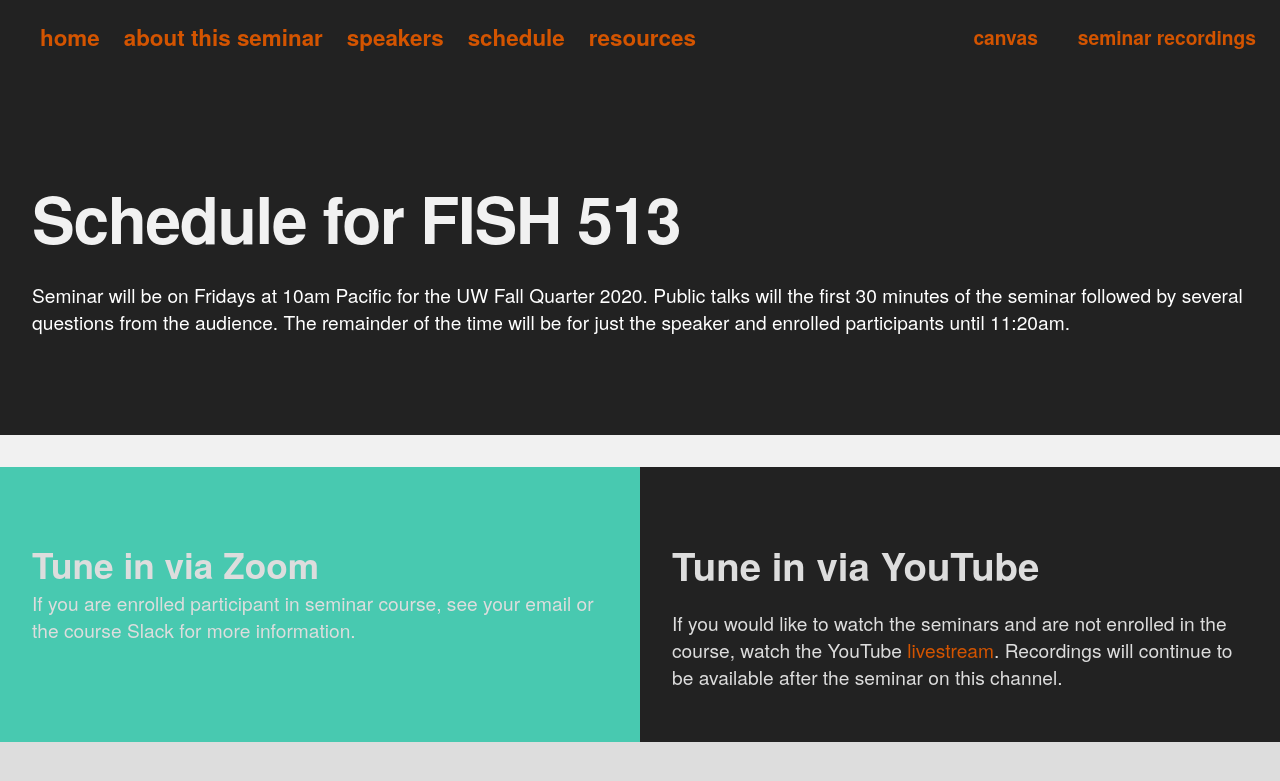
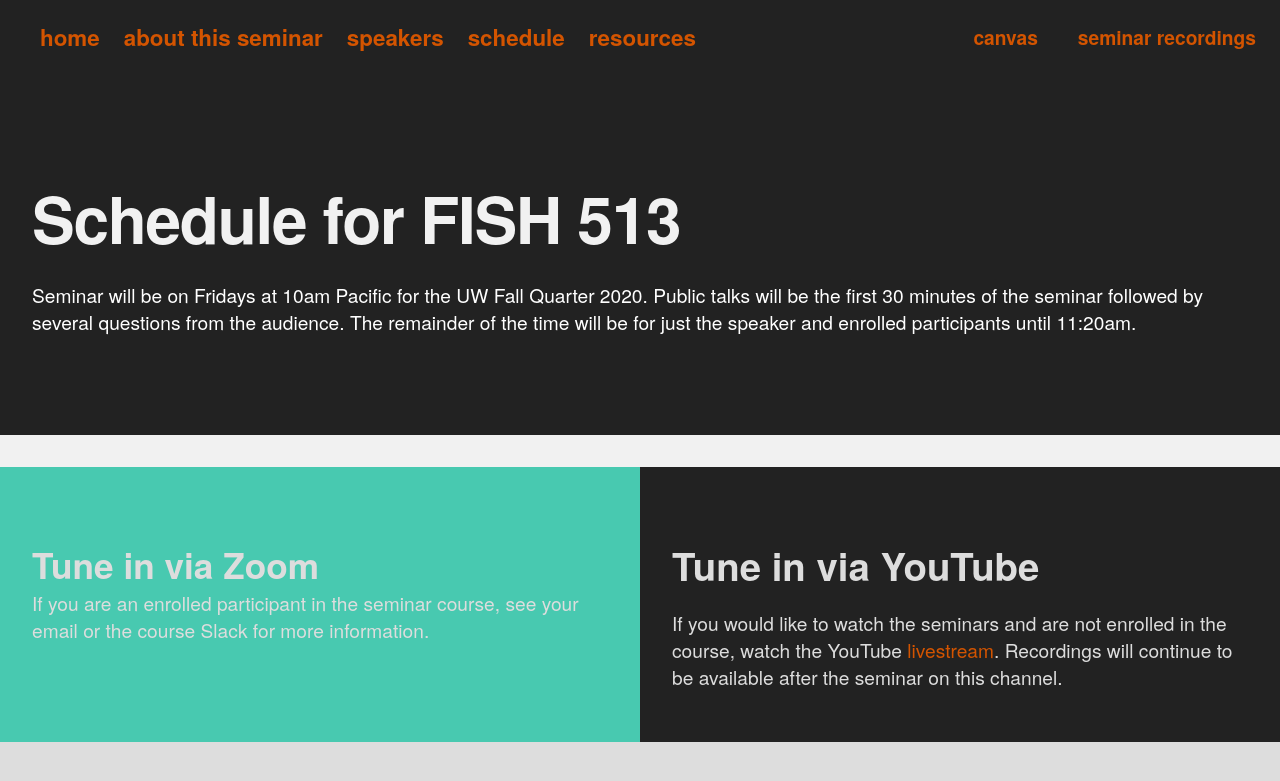
Before and after one commit to amburgey/FISH513InclusiveConservation, a Jekyll site: the page built from schedule.html, in a window 1280 px wide and 900 px high, cut to the strip 0-786 px from the top of the window. Shown: the top 781 px of the strip. Built offline with Jekyll 4.4.1, drawn with Linux system fonts in a browser that asks for light colours.

Commit message:
updates to typos

```diff
--- a/schedule.html
+++ b/schedule.html
@@ -4,7 +4,7 @@ layout: list
 
 <section class="banner u-margin-bottom-large">
     <h1 class="banner__title">Schedule for FISH 513</h1>
-	<p class="banner__description">Seminar will be on Fridays at 10am Pacific for the UW Fall Quarter 2020. Public talks will the first 30 minutes of the seminar followed by several questions from the audience. The remainder of the time will be for just the speaker and enrolled participants until 11:20am.</p>
+	<p class="banner__description">Seminar will be on Fridays at 10am Pacific for the UW Fall Quarter 2020. Public talks will be the first 30 minutes of the seminar followed by several questions from the audience. The remainder of the time will be for just the speaker and enrolled participants until 11:20am.</p>
 </section><!--end .banner-->
 
 <section class="section section-split section--reversed" id="documentation">
@@ -13,7 +13,7 @@ layout: list
         <div class="g-split__feature4">
             <div>
                 <h2 class="section__title">Tune in via Zoom</h2>
-                <p>If you are enrolled participant in seminar course, see your email or the course Slack for more information.</p>
+                <p>If you are an enrolled participant in the seminar course, see your email or the course Slack for more information.</p>
 			</div>
         </div>
         <div class="g-split__feature">
--- a/speakers.html
+++ b/speakers.html
@@ -31,7 +31,7 @@ layout: list
         </li>
 
         <li class="gi tile tile--alt2">
-            <h3>Isabell Carrera Zamanillo</h3>
+            <h3>Isabel Carrera Zamanillo</h3>
             <p>Isabel is the Diversity, Equity, and Inclusion Program Specialist for the University of Washington's College of the Environment. To learn more about Isabel, please visit the Dean's Office <a href="https://environment.uw.edu/about/office-of-the-dean/deans-office-staff/" target="_blank" rel="noopener noreferrer">website</a>.</p>
         </li>
 
```
